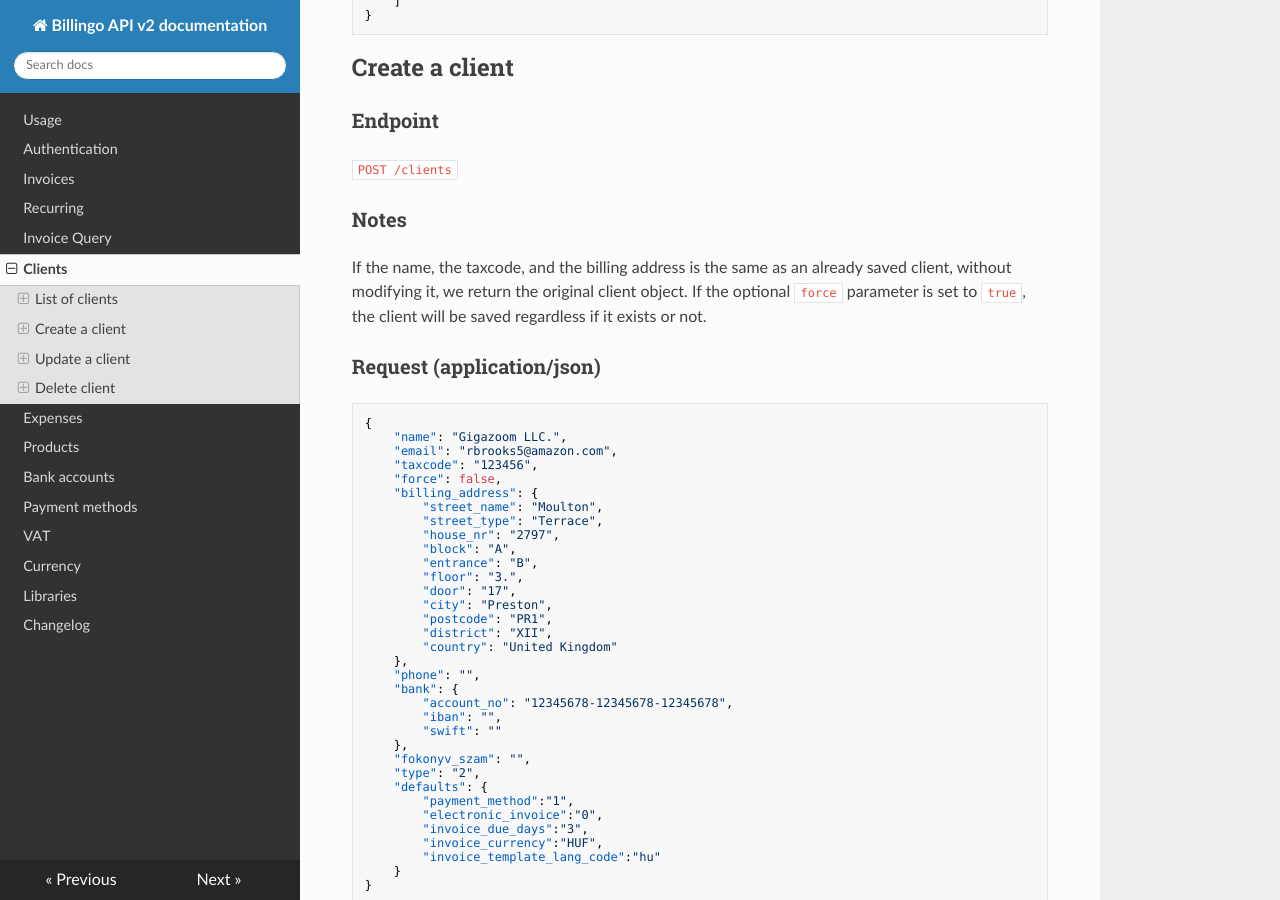
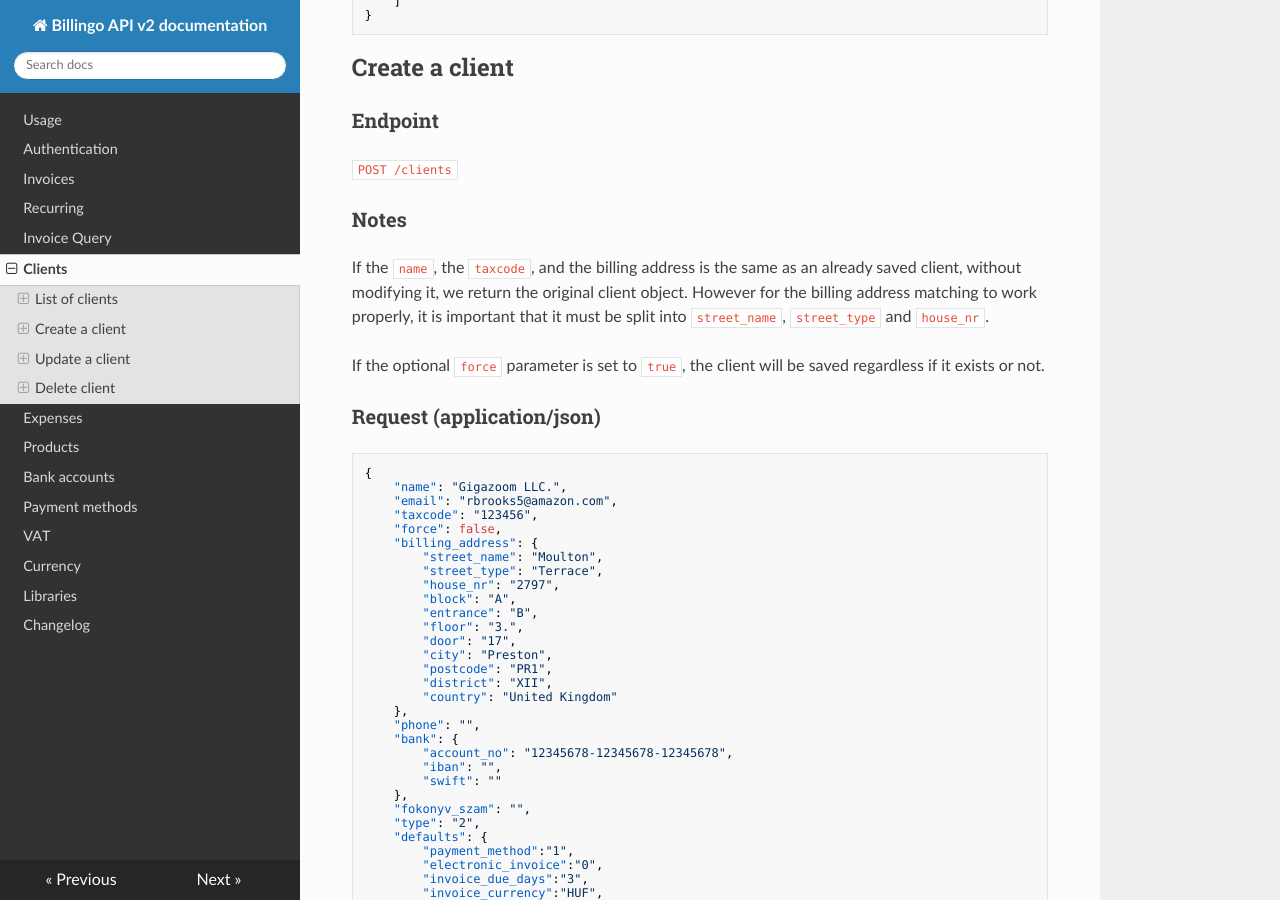
Before and after one commit to octonull/Billingo-API-docs, an MkDocs documentation site: the page built from docs/clients.md, in a window 1280 px wide and 900 px high, scrolled down 1262 px. Built offline with MkDocs 1.6.1, drawn with Linux system fonts in a browser that asks for light colours; nearby versions of some CDN libraries; old or Windows-style settings are respelled for this version of MkDocs.

Commit message:
Client billing address matching

```diff
--- a/docs/clients.md
+++ b/docs/clients.md
@@ -72,9 +72,9 @@ JSON Schema: [https://www.billingo.hu/json/schema/client.json](https://www.billi
 
 ### Notes
 
-If the name, the taxcode, and the billing address is the same as an already saved client, without modifying it, we return
-the original client object. If the optional `force` parameter is set to `true`, the client will be saved regardless
-if it exists or not.
+If the `name`, the `taxcode`, and the billing address is the same as an already saved client, without modifying it, we return the original client object. However for the billing address matching to work properly, it is important that it must be split into `street_name`, `street_type` and `house_nr`.
+
+If the optional `force` parameter is set to `true`, the client will be saved regardless if it exists or not.
 
 ### Request (application/json)
 
```
